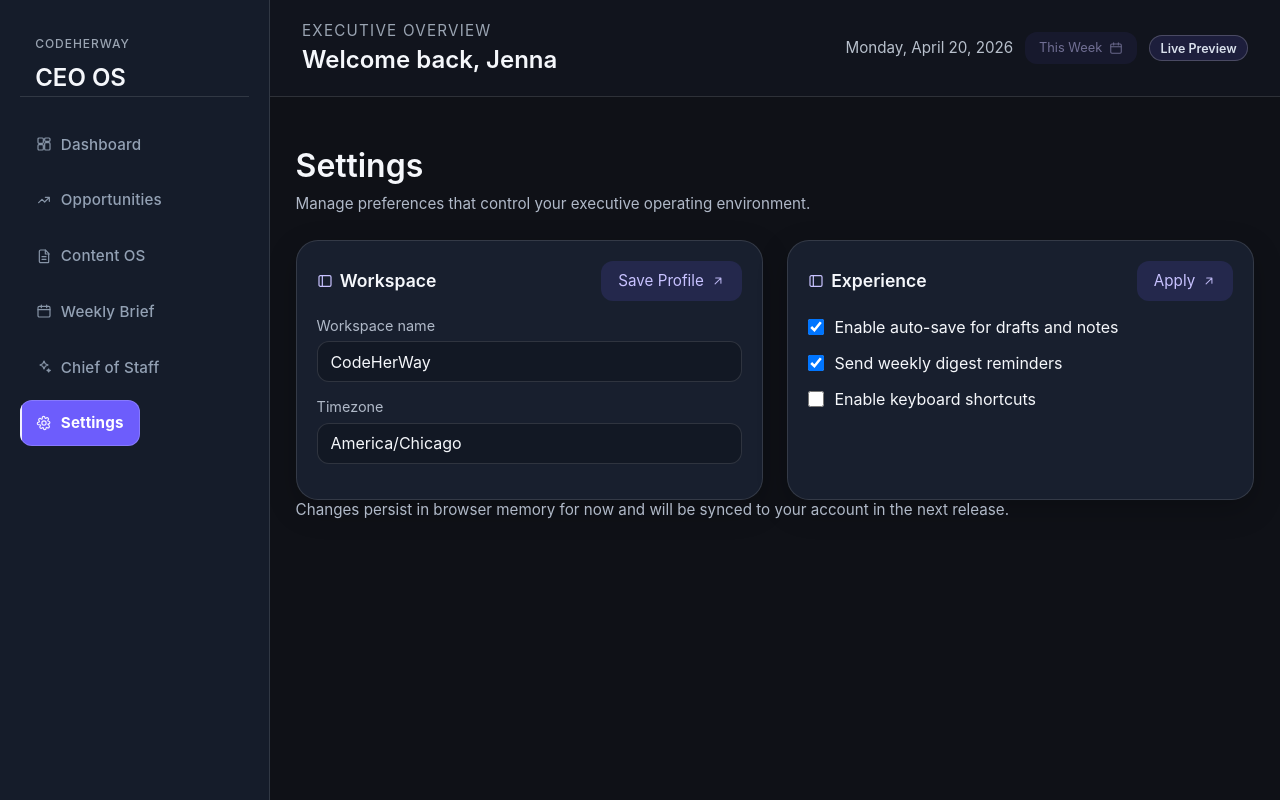
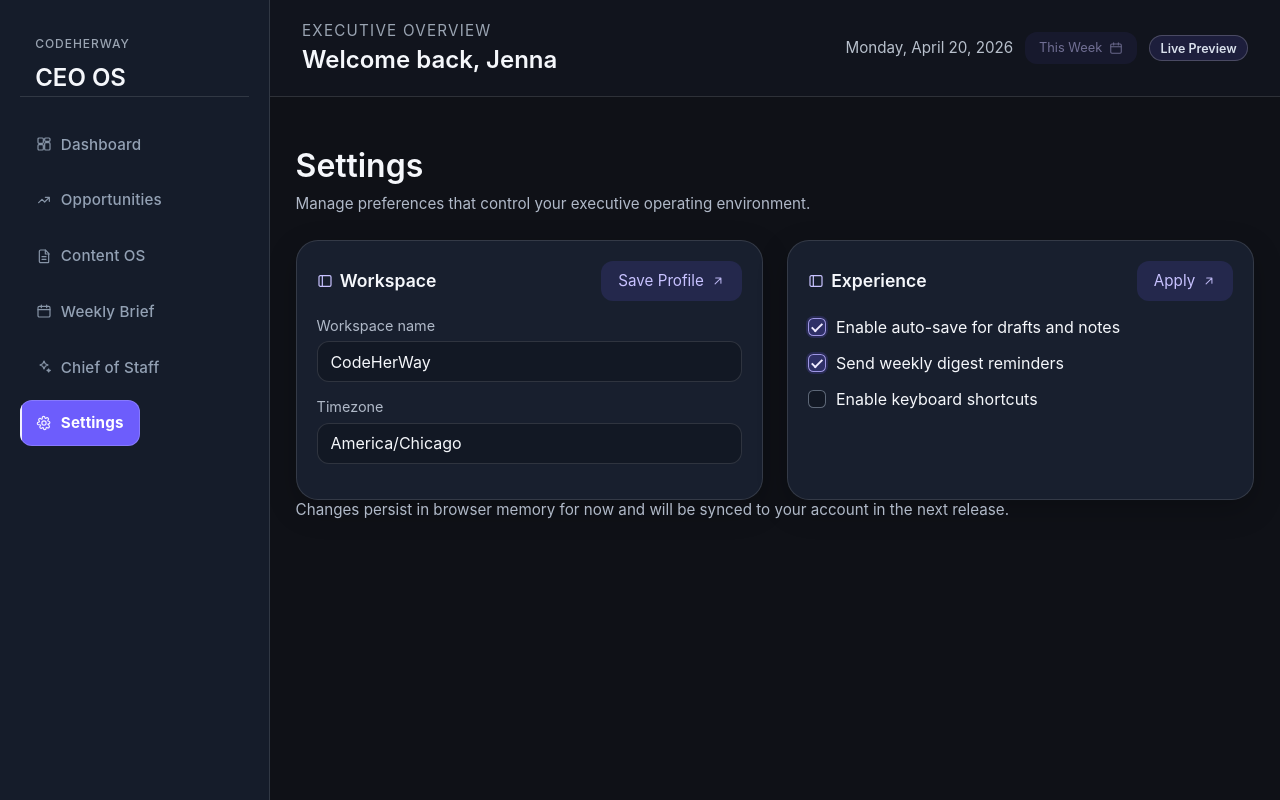
Before and after one commit to itcodegirl/codeherway-ceo-os, a React (Vite) app: page /settings in a window 1280 px wide. Built offline with nearby package versions, Linux system fonts and the light colour scheme.

Commit message:
style: brand the settings checkboxes
Agent-Logs-Url: https://github.com/itcodegirl/codeherway-ceo-os/sessions/58cc7c96-4af4-4590-a78c-204d04f225c6

Co-authored-by: itcodegirl <88835851+itcodegirl@users.noreply.github.com>

```diff
--- a/src/styles/base.css
+++ b/src/styles/base.css
@@ -556,8 +556,50 @@ textarea {
 }
 
 .settings-toggle input[type='checkbox'] {
-	width: 1rem;
-	height: 1rem;
+	appearance: none;
+	-webkit-appearance: none;
+	width: 1.1rem;
+	height: 1.1rem;
+	border-radius: 0.34rem;
+	border: 1px solid rgba(199, 211, 233, 0.42);
+	background: #121824;
+	display: inline-grid;
+	place-content: center;
+	cursor: pointer;
+	transition: border-color 0.15s ease, background-color 0.15s ease, box-shadow 0.15s ease;
+}
+
+.settings-toggle input[type='checkbox']::before {
+	content: '';
+	width: 0.28rem;
+	height: 0.56rem;
+	border-right: 2px solid transparent;
+	border-bottom: 2px solid transparent;
+	transform: rotate(45deg) scale(0.75);
+	opacity: 0;
+	transition: opacity 0.15s ease, transform 0.15s ease, border-color 0.15s ease;
+}
+
+.settings-toggle input[type='checkbox']:hover {
+	border-color: rgba(168, 183, 211, 0.7);
+}
+
+.settings-toggle input[type='checkbox']:checked {
+	background: rgba(109, 93, 252, 0.28);
+	border-color: rgba(183, 173, 255, 0.82);
+	box-shadow: 0 0 0 2px rgba(109, 93, 252, 0.18);
+}
+
+.settings-toggle input[type='checkbox']:checked::before {
+	opacity: 1;
+	transform: rotate(45deg) scale(1);
+	border-right-color: #efeaff;
+	border-bottom-color: #efeaff;
+}
+
+.settings-toggle input[type='checkbox']:focus-visible {
+	outline: 2px solid rgba(142, 173, 255, 0.85);
+	outline-offset: 2px;
 }
 
 .app-shell-load {
```
